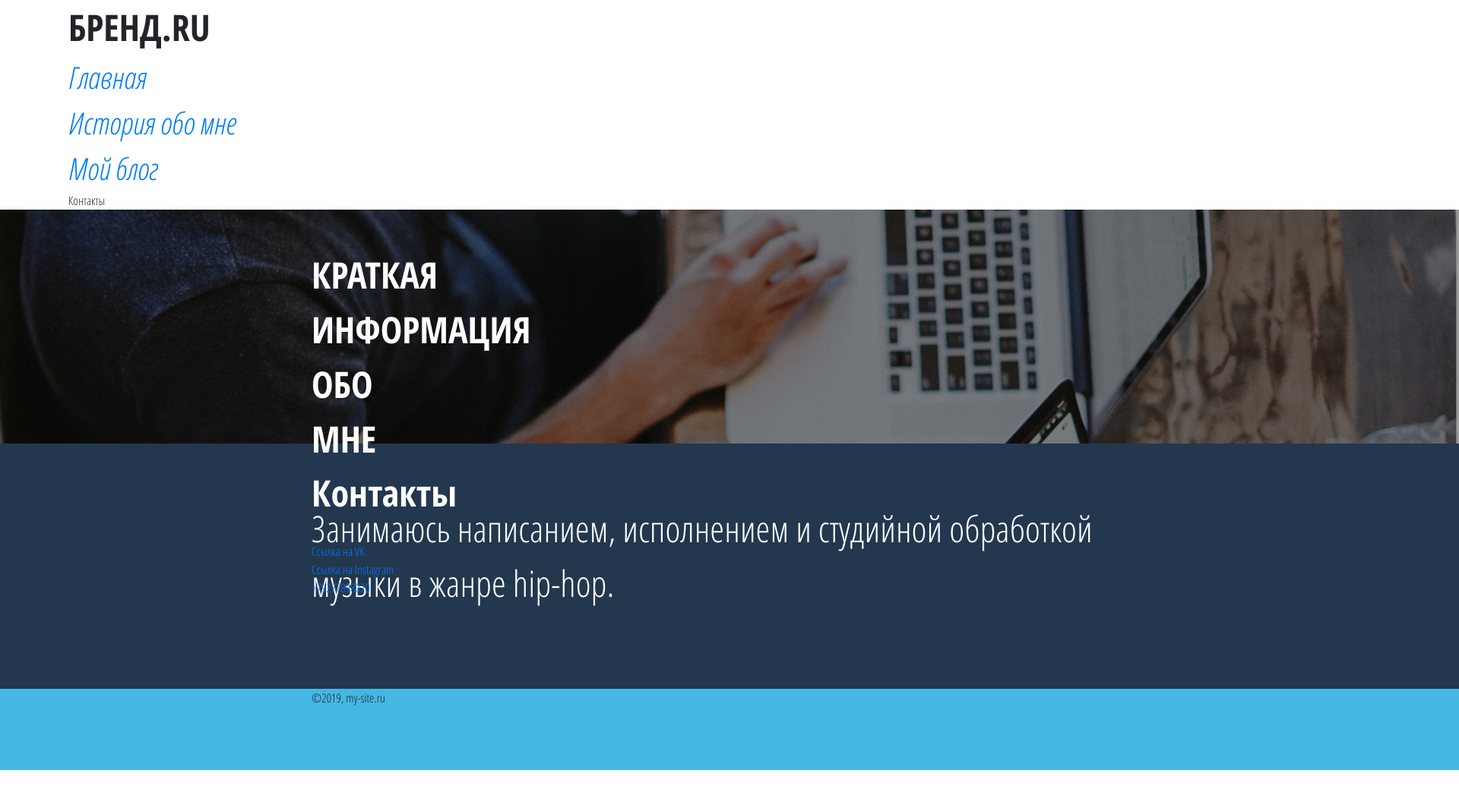
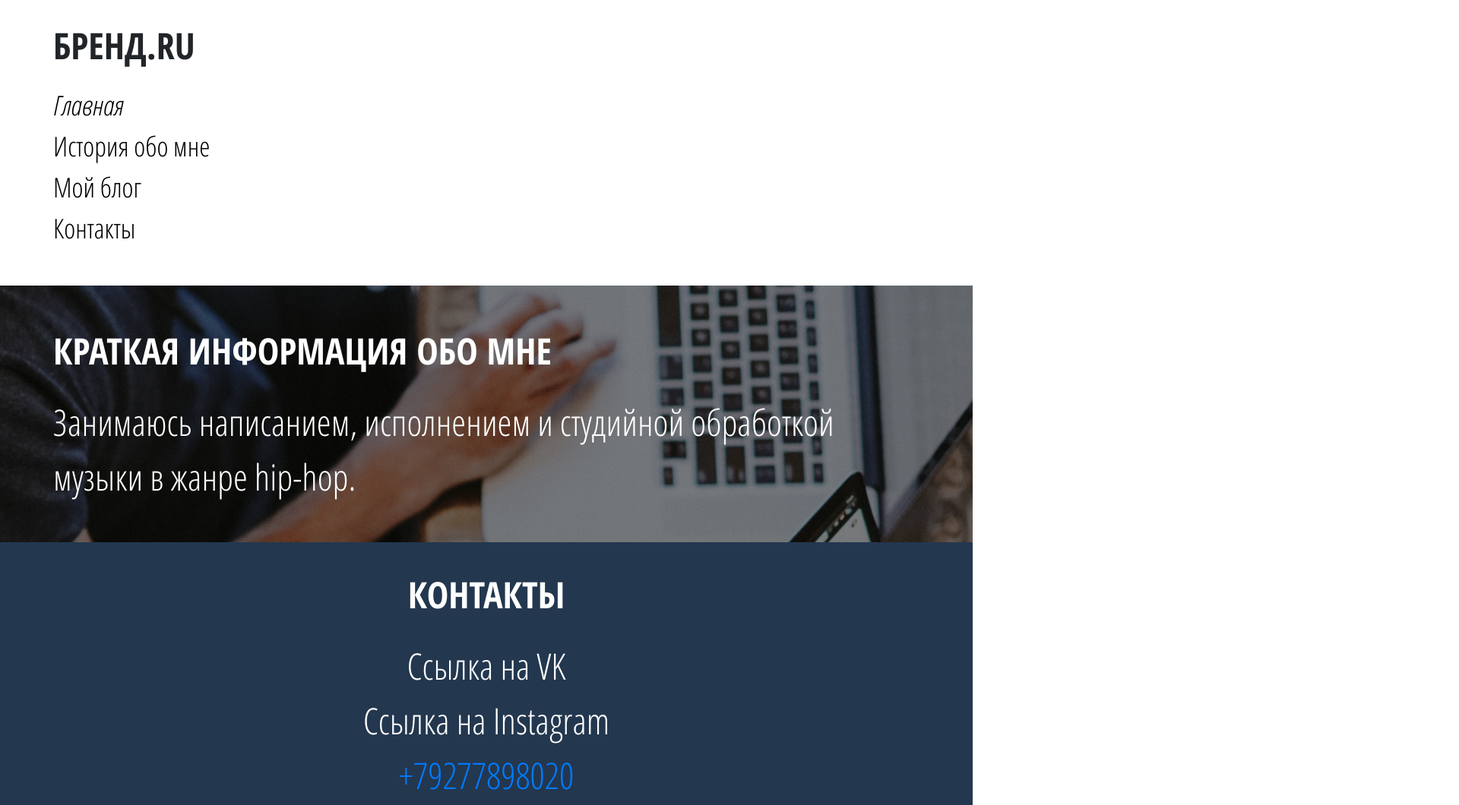
Before and after one commit to romalosk/my-blog, a plain HTML site: page index.html in a window 1280 px wide. Shown: the top 1060 px of the page at 76% size, 1920 px wide, since content can reach past the window. Before the commit the page ends 1014 px from the top, so only its background shows below. Drawn offline with nearby package versions, Linux system fonts and the light colour scheme; files that its build step writes are made by us from their sources.

Commit message:
В процессе

```diff
--- /dev/null
+++ b/header.html
@@ -0,0 +1,11 @@
+<div class="header">
+    <div class="container">
+      <div class="header__content">
+        <div class="header__brand">БРЕНД.ru</div>
+        <div><a class="header__link header__link_italic" href="#">Главная</a></div>
+        <div><a class="header__link" href="#">История обо мне</a></div>
+        <div><a class="header__link" href="#">Мой блог</a></div>
+        <div><a class="header__link" href="#">Контакты</a></div>
+      </div>
+    </div>
+  </div>
--- a/index.html
+++ b/index.html
@@ -8,22 +8,13 @@
     <link rel="stylesheet" href="https://cdnjs.cloudflare.com/ajax/libs/twitter-bootstrap/4.3.1/css/bootstrap-reboot.min.css">
   </head>
   <body>
-<div class="header">
-  <div class="container">
-    <div class="header__content">
-      <div class="header__brand">БРЕНД.ru</div>
-    <div> <a class="header__link header__link_italic" href="#">Главная</a></div>
-    <div> <a class="header__link" href="#">История обо мне</a></div>
-    <div> <a class="header__link" href="#">Мой блог</a></div>
-    <div> <a class="header__link" href="#"></a>Контакты</div>
-    </div>
-  </div>
-</div>
+
+    @@include('./header.html')
 
     <div class="info-block">
       <div class="container">
         <div class="info-block__content">
-    <h1 class="info-block__title title">КРАТКАЯ ИНФОРМАЦИЯ ОБО МНЕ</h1>
+          <h1 class="info-block__title title">Краткая информация обо мне</h1>
           <p class="info-block__text">Занимаюсь написанием, исполнением и студийной обработкой музыки в жанре hip-hop.</p>
         </div>
       </div>
@@ -32,15 +23,22 @@
     <div class="contacts">
       <div class="container">
         <div class="contacts__content">
-    <h1 class="contacts__title title">Контакты</h1>
-    <div>
-      <a
-      class="contacts-links__link"
-      href="http://vk.com/tihonbeska"
-      target="_blank">Ссылка на VK</a>
+          <h1 class="title title_center">Контакты</h1>
+          <div class="contacts__wrapper-link">
+            <a class="contacts__link" href="http://vk.com/tihonbeska" target="_blank">
+              Ссылка на VK
+            </a>
           </div>
-    <div><a class="contacts_links__link" href="#">Ссылка на Instagram</a></div>
-    <div><a class="contacts_links__link" href="tel:+79277898020">+79277898020</a></div>
+          <div class="contacts__wrapper-link">
+            <a class="contacts__link" href="#">
+              Ссылка на Instagram
+            </a>
+          </div>
+          <div class="contacts__wrapper-link">
+            <a class="contacts_links__link" href="tel:+79277898020">
+              +79277898020
+            </a>
+          </div>
         </div>
       </div>
     </div>
@@ -48,9 +46,9 @@
     <div class="footer">
       <div class="container">
         <div class="footer-content">
-    <div class="footer__copyright-text">&#169;2019, my-site.ru</div>
+          <div class="footer__copyright-text">© 2019, my-site.ru</div></div>
         </div>
       </div>
-</div>
+
   </body>
 </html>
--- a/style.css
+++ b/style.css
@@ -1,93 +1,79 @@
 body {
+    margin: 0;
     font-family: 'Open Sans Condensed', sans-serif !important;
+}
+
+* {
+    font-size: 48px;
+    line-height: 72px;
+    font-weight: 300;
 }
 
 .container {
     margin: 0 auto;
-    max-width: 1140px;
+    max-width: 1180px;
     padding: 0 20px;
 }
 
+.title {
+    font-weight: bold;
+    text-transform: uppercase;
+    margin-bottom: 22px;
+    color: #fff;
+}
+.title_center {
+    text-align: center;
+}
+
+.header__content {
+    padding: 24px 0 48px 0;
+}
 .header__brand {
+    margin-bottom: 16px;
+    position:relative;
     font-weight: bold;
-    font-size: 48px;
     text-transform: uppercase;
 }
-
-h1 {
-    font-size: 53px;
-    margin: 0;
-    padding: 24 0 16 0;
-    width: 177px;
+.header__link {
+    font-size: 36px;
+    line-height: 54px;
+}
+.header__link, .header__link:hover {
+    color:#000;
+}
+.header__link_italic {
+    font-style: italic;
 }
 
-.header__link {
-    font-size: 40px;
+.info-block{
+    background: linear-gradient(to left, rgba(0, 0, 0, 0.4), rgba(0, 0, 0, 0.4)), url('./statics/image/back.png') no-repeat center / cover;
+}
+.info-block__content {
+    padding: 50px 0;
+}
+.info-block__text {
     margin: 0;
-    width: 93px;
-    font-weight: normal;
-    font-style: italic;
-
-}
-
-h3 {
-    font-size: 40px;
-    margin: 0;
-    font-weight: normal;
-}
-
-.info-block {
-    width: 1920px;
-    height: 308px;
-    background-image: linear-gradient(to top, rgba(0, 0, 0, 0.4) 0%, rgba(0, 0, 0, 0.4) 100%), url('./statics/image/back.png');
-}
-
-.info-block__title {
-    padding-top: 50px;
-    font-weight: bold;
-    font-size: 48px;
-    color: #fff;
-}
-
-.info-block__text {
-    padding-top: 22px;
-    font-weight: 300px;
-    font-size: 48px;
     color: #fff;
 }
 
 .contacts {
-    width: 1920px;
-    height: 323px;
     background: #23374F;
 }
-
-.contacts__title {
-    padding: 29 0 21 0;
-    font-weight: bold;
-    font-size: 48px;
+.contacts__content {
+    padding: 33px 0 31px 0;
+}
+.contacts__wrapper-link {
     text-align: center;
+}
+.contacts__link, .contacts__link:hover {
     color: #fff;
 }
 
-.contacts_text-two {
-    font-weight: 300px;
-    font-size: 48px;
-    text-align: center;
-    color: #fff;
-
-}
-
 .footer {
-    width: 1920px;
-    height: 107px;
     background: #45B7E3;
 }
-
-.footer_text-one {
-    padding-top: 23px;
-    font-weight: 300px;
-    font-size: 48px;
+.footer__copyright-text {
     text-align: right;
+    padding: 18px 0 17px 0;
     color: #fff;
 }
```
Also changed, not shown: about.html (added), footer.html (added). Lines whose indentation alone changed are shown as unchanged.
